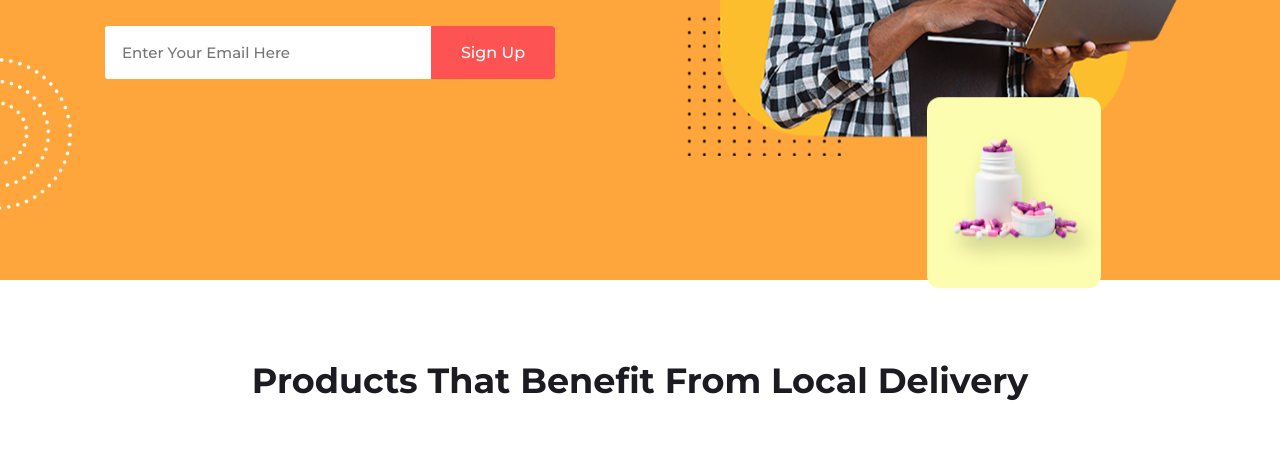
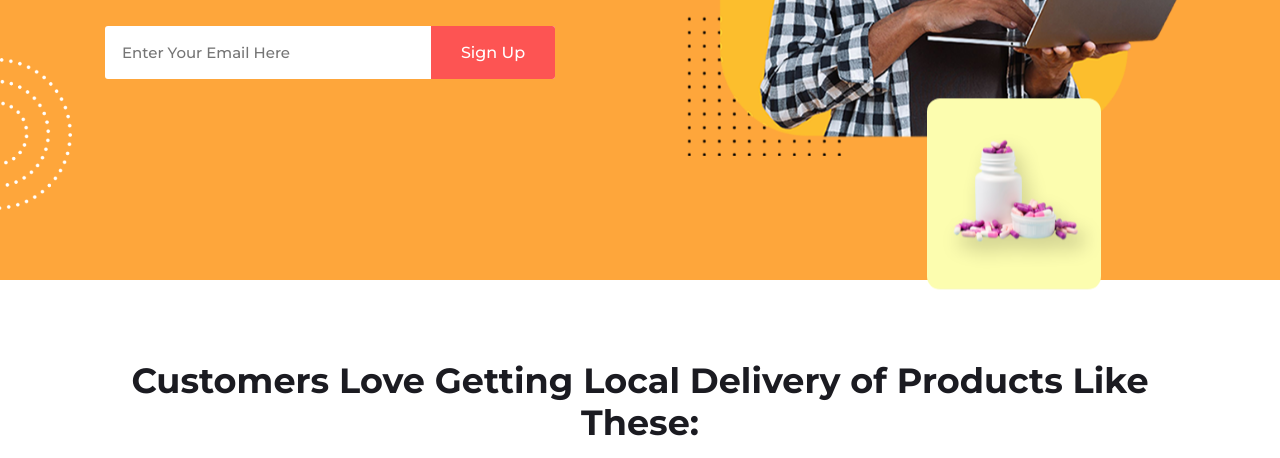
Before and after one commit to ritaroloff/lemondrop, a plain HTML site: page index.html in a window 1280 px wide. Shown: the part 480-938 px from the top of the page. Drawn offline with nearby package versions, Linux system fonts and the light colour scheme.

Commit message:
change product copy

```diff
--- a/index.html
+++ b/index.html
@@ -108,7 +108,7 @@
         <div class="row">
           <div class="col-lg-12">
             <div class="section-title">
-              <h2>Products That Benefit From Local Delivery</h2>
+              <h2>Customers Love Getting Local Delivery of Products Like These:</h2>
             </div>
           </div>
         </div>
```
